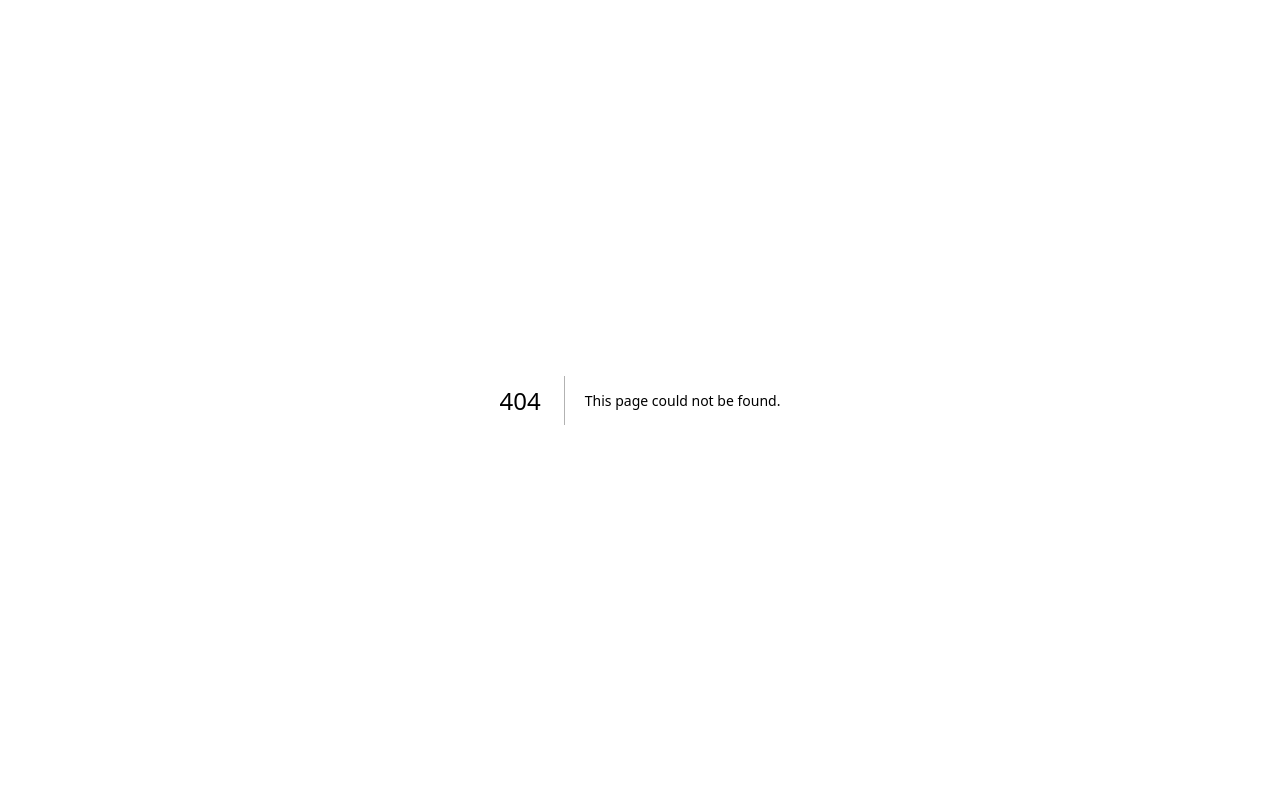
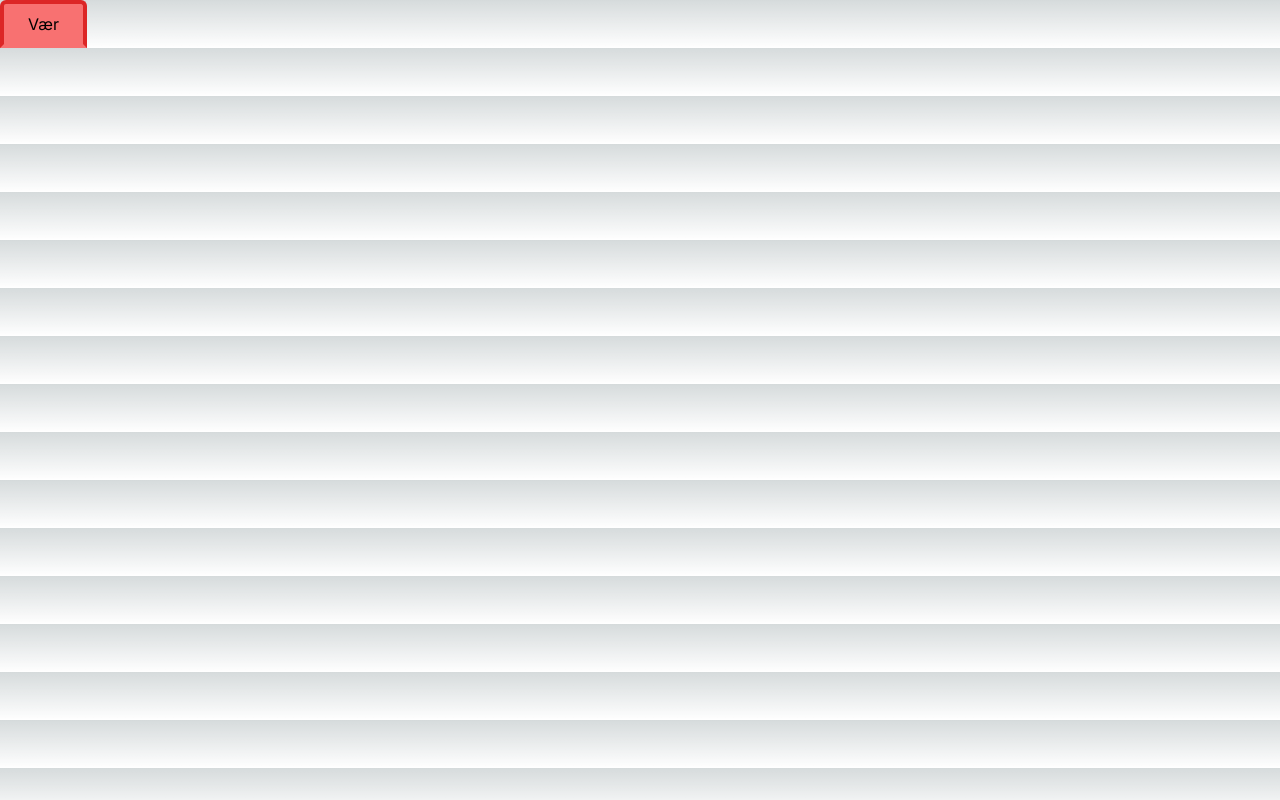
Before and after one commit to VidarHeritier/dagen-i-dag, a Next.js app: page /MainLinks/WeatherLink in a window 1280 px wide. Before the commit this address had no page. Built offline with nearby package versions, Linux system fonts and the light colour scheme.

Commit message:
Implemented links to pages

```diff
--- /dev/null
+++ b/app/MainLinks/WeatherLink/page.tsx
@@ -0,0 +1,17 @@
+import React from "react";
+import { StdButton } from "@/app/ButtonLink/page";
+
+interface WeatherLinkProps {
+  onClick?: () => void;
+}
+
+const WeatherLink: React.FC<WeatherLinkProps> = ({ onClick }) => {
+  return (
+    <div>
+      {}
+      <StdButton>Vær</StdButton>
+    </div>
+  );
+};
+
+export default WeatherLink;
```
